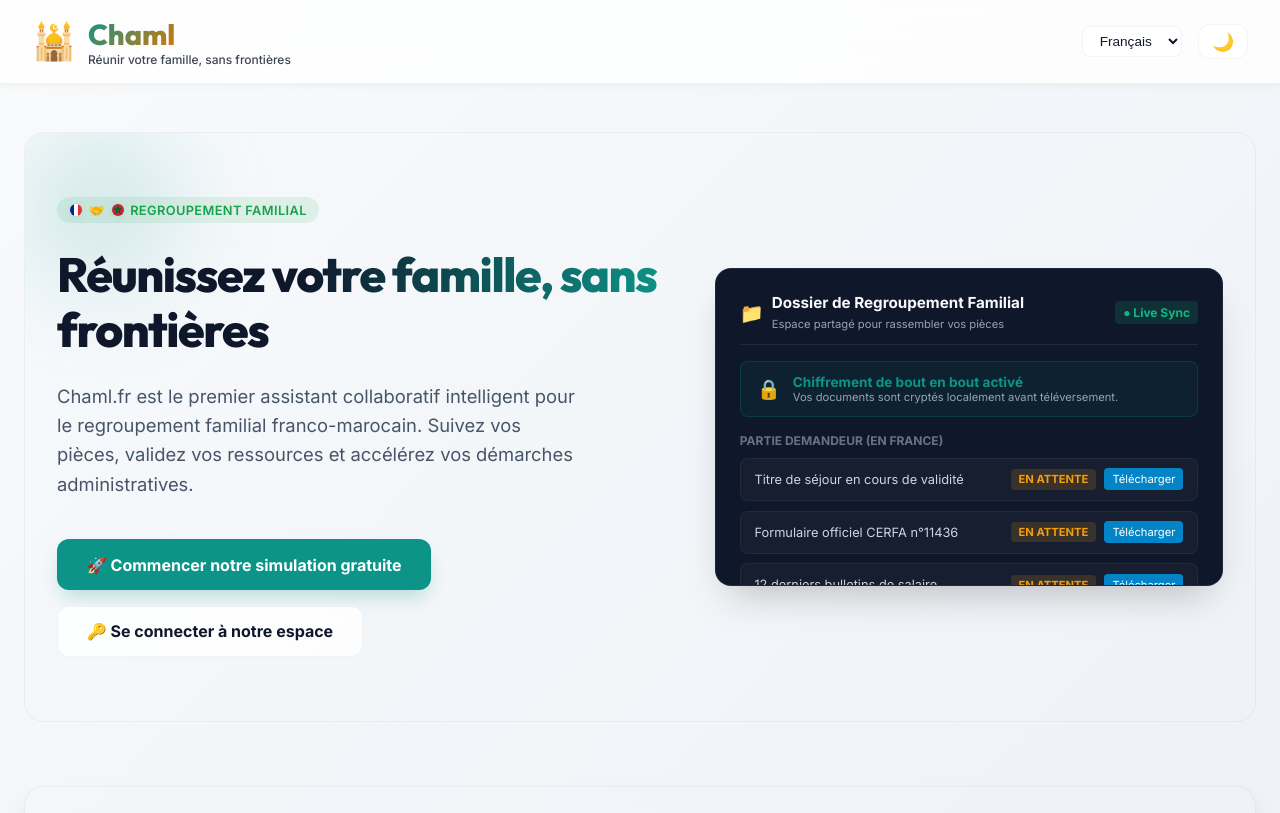
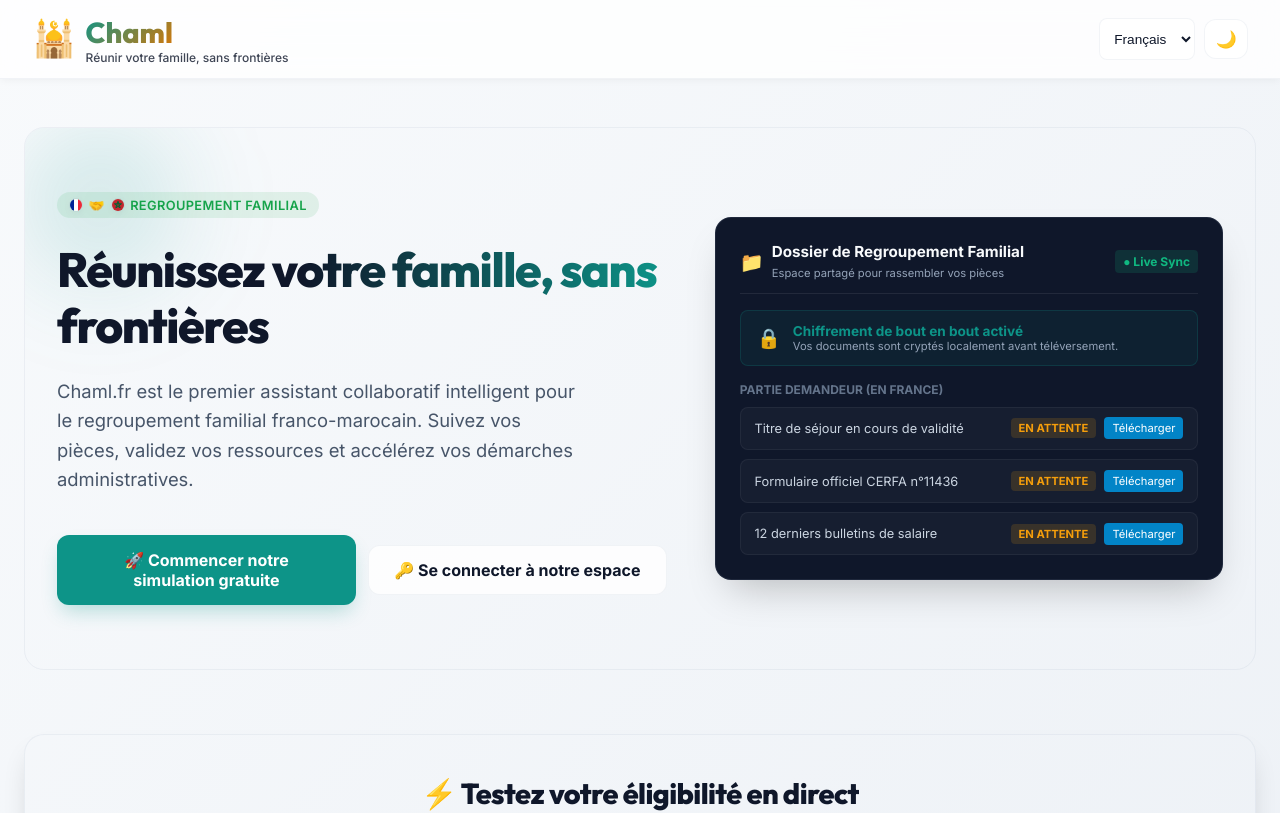
Before and after one commit to ridaounana/chaml.fr, a React (Vite) app: page / in a window 1280 px wide. Shown: the top 813 px of the page. Built offline with nearby package versions, Linux system fonts and the light colour scheme; no server answers.

Commit message:
feat: complete mobile-first responsive design and UX overhaul across navbar, forms, landing hero, cards, and tables

```diff
--- a/src/components/Navbar.jsx
+++ b/src/components/Navbar.jsx
@@ -32,7 +32,7 @@ export default function Navbar({
         </span>
         <div>
           <span className="brand-name">{config.appName || "Chaml"}</span>
-          <p style={{ fontSize: "0.75rem", opacity: 0.8, fontWeight: 500, margin: 0 }}>
+          <p className="brand-tagline">
             {getTranslation(lang, "brand_tagline")}
           </p>
         </div>
@@ -44,7 +44,7 @@ export default function Navbar({
           className="select-dropdown"
           value={lang}
           onChange={handleLangChange}
-          style={{ padding: "0.4rem 0.8rem", fontSize: "0.85rem" }}
+          style={{ padding: "0.35rem 0.65rem", fontSize: "0.85rem" }}
         >
           <option value="fr">Français</option>
           <option value="ar">العربية</option>
@@ -55,7 +55,7 @@ export default function Navbar({
         <button
           className="btn btn-secondary"
           onClick={toggleTheme}
-          style={{ padding: "0.4rem 0.8rem", fontSize: "1.1rem" }}
+          style={{ padding: "0.35rem 0.65rem", fontSize: "1.05rem", minHeight: "40px" }}
           title="Toggle Light/Dark Theme"
         >
           {theme === "light" ? "🌙" : "☀️"}
@@ -63,11 +63,11 @@ export default function Navbar({
 
         {/* Logged in Info */}
         {user && (
-          <div style={{ display: "flex", alignItems: "center", gap: "0.75rem" }}>
-            <span style={{ fontSize: "0.9rem", fontWeight: 600 }}>
+          <div style={{ display: "flex", alignItems: "center", gap: "0.5rem", flexWrap: "wrap" }}>
+            <span style={{ fontSize: "0.85rem", fontWeight: 600 }}>
               👤 {user.firstName} ({role === "admin" ? getTranslation(lang, "nav_admin") : role === "demandeur" ? "France" : "Maroc"})
             </span>
-            <button className="btn btn-danger" onClick={onLogout} style={{ padding: "0.4rem 0.8rem", fontSize: "0.85rem" }}>
+            <button className="btn btn-danger" onClick={onLogout} style={{ padding: "0.35rem 0.65rem", fontSize: "0.8rem", minHeight: "36px" }}>
               {getTranslation(lang, "nav_logout")}
             </button>
           </div>
--- a/src/index.css
+++ b/src/index.css
@@ -94,7 +94,24 @@ h1, h2, h3, h4, h5, h6 {
 .app-container {
   max-width: 1400px;
   margin: 0 auto;
-  padding: 2rem 1.5rem;
+  padding: clamp(1rem, 3vw, 2rem) clamp(0.75rem, 3vw, 1.5rem);
+  width: 100%;
+}
+
+/* Fluid Responsive Typography */
+h1 {
+  font-size: clamp(1.75rem, 5vw, 3rem);
+  line-height: 1.15;
+}
+
+h2 {
+  font-size: clamp(1.3rem, 4vw, 2.2rem);
+  line-height: 1.25;
+}
+
+h3 {
+  font-size: clamp(1.1rem, 3vw, 1.5rem);
+  line-height: 1.3;
 }
 
 /* Navbar */
@@ -102,7 +119,7 @@ h1, h2, h3, h4, h5, h6 {
   display: flex;
   justify-content: space-between;
   align-items: center;
-  padding: 1rem 2rem;
+  padding: 0.85rem clamp(0.85rem, 3vw, 2rem);
   background: var(--bg-card);
   backdrop-filter: blur(var(--backdrop-blur));
   -webkit-backdrop-filter: blur(var(--backdrop-blur));
@@ -111,21 +128,24 @@ h1, h2, h3, h4, h5, h6 {
   position: sticky;
   top: 0;
   z-index: 100;
+  gap: 1rem;
+  flex-wrap: wrap;
 }
 
 .brand-section {
   display: flex;
   align-items: center;
-  gap: 0.75rem;
+  gap: 0.6rem;
 }
 
 .brand-logo {
-  font-size: 2.2rem;
+  font-size: clamp(1.8rem, 4vw, 2.2rem);
   animation: pulse 3s infinite ease-in-out;
+  line-height: 1;
 }
 
 .brand-name {
-  font-size: 1.8rem;
+  font-size: clamp(1.4rem, 4vw, 1.8rem);
   font-weight: 800;
   background: linear-gradient(135deg, var(--primary) 0%, var(--accent) 100%);
   -webkit-background-clip: text;
@@ -133,10 +153,27 @@ h1, h2, h3, h4, h5, h6 {
   font-family: var(--font-display);
 }
 
+.brand-tagline {
+  font-size: 0.75rem;
+  opacity: 0.8;
+  font-weight: 500;
+  margin: 0;
+}
+
+@media (max-width: 640px) {
+  .brand-tagline {
+    display: none;
+  }
+  .navbar {
+    padding: 0.75rem 0.85rem;
+  }
+}
+
 .nav-controls {
   display: flex;
   align-items: center;
-  gap: 1rem;
+  gap: 0.6rem;
+  flex-wrap: wrap;
 }
 
 /* Buttons & Inputs */
@@ -153,6 +190,10 @@ h1, h2, h3, h4, h5, h6 {
   transition: var(--transition-smooth);
   border: 1px solid transparent;
   font-family: inherit;
+  min-height: 42px;
+  text-align: center;
+  white-space: normal;
+  word-break: break-word;
 }
 
 .btn-primary {
@@ -204,6 +245,7 @@ h1, h2, h3, h4, h5, h6 {
   font-size: 0.95rem;
   font-family: inherit;
   transition: var(--transition-smooth);
+  min-height: 44px;
 }
 .input-field:focus {
   outline: none;
@@ -221,6 +263,7 @@ h1, h2, h3, h4, h5, h6 {
   font-weight: 500;
   cursor: pointer;
   outline: none;
+  min-height: 42px;
 }
 
 /* Glass Card */
@@ -230,14 +273,50 @@ h1, h2, h3, h4, h5, h6 {
   -webkit-backdrop-filter: blur(var(--backdrop-blur));
   border: 1px solid var(--border-card);
   border-radius: 1.25rem;
-  padding: 2rem;
+  padding: clamp(1.25rem, 4vw, 2rem);
   box-shadow: var(--shadow-md);
   transition: var(--transition-smooth);
+  width: 100%;
 }
 
 .glass-card:hover {
   background: var(--bg-card-hover);
   box-shadow: var(--shadow-lg);
+}
+
+/* Responsive Form Helper Classes */
+.form-row-2col {
+  display: grid;
+  grid-template-columns: 1fr 1fr;
+  gap: 0.75rem;
+}
+
+.form-row-3col {
+  display: grid;
+  grid-template-columns: 1fr 1fr 1fr;
+  gap: 0.55rem;
+}
+
+.form-action-group {
+  display: flex;
+  gap: 0.75rem;
+  margin-top: 1rem;
+  align-items: center;
+}
+
+@media (max-width: 576px) {
+  .form-row-2col,
+  .form-row-3col {
+    grid-template-columns: 1fr;
+    gap: 0.75rem;
+  }
+  .form-action-group {
+    flex-direction: column;
+    width: 100%;
+  }
+  .form-action-group .btn {
+    width: 100%;
+  }
 }
 
 /* Dashboard Layout */
@@ -688,15 +767,24 @@ h1, h2, h3, h4, h5, h6 {
   animation: fadeIn 0.4s ease-out forwards;
 }
 
-/* Table layout styling for Admin list */
+/* Responsive Table Container */
+.admin-table-wrapper {
+  width: 100%;
+  overflow-x: auto;
+  -webkit-overflow-scrolling: touch;
+  margin-top: 1rem;
+  border-radius: 0.75rem;
+  border: 1px solid var(--border-card);
+}
+
 .admin-table {
   width: 100%;
   border-collapse: collapse;
-  margin-top: 1rem;
+  min-width: 600px;
 }
 
 .admin-table th, .admin-table td {
-  padding: 1rem;
+  padding: 0.85rem 1rem;
   text-align: left;
   border-bottom: 1px solid var(--border-card);
 }
@@ -745,6 +833,7 @@ h1, h2, h3, h4, h5, h6 {
   gap: 2rem;
 }
 
+/* Comprehensive Responsive Breakpoints */
 @media (max-width: 1024px) {
   .landing-hero-grid {
     grid-template-columns: 1fr;
@@ -770,4 +859,47 @@ h1, h2, h3, h4, h5, h6 {
     grid-template-columns: 1fr;
     gap: 1.5rem;
   }
+  .landing-hero-grid {
+    padding: 2rem 1.25rem;
+    gap: 1.75rem;
+  }
 }
+
+@media (max-width: 640px) {
+  .doc-row {
+    flex-direction: column;
+    align-items: flex-start;
+    gap: 0.75rem;
+    padding: 1rem;
+  }
+  .doc-row > div:last-child {
+    width: 100%;
+    display: flex;
+    justify-content: space-between;
+    align-items: center;
+    flex-wrap: wrap;
+    gap: 0.5rem;
+  }
+  .appeal-dialog {
+    padding: 1.25rem;
+    border-radius: 1rem;
+  }
+  .tabs-header {
+    flex-wrap: wrap;
+    gap: 0.5rem;
+  }
+  .tab-btn {
+    font-size: 0.95rem;
+    padding: 0.4rem 0.75rem;
+  }
+}
+
+@media (max-width: 480px) {
+  .app-container {
+    padding: 0.75rem 0.5rem;
+  }
+  .btn {
+    font-size: 0.9rem;
+    padding: 0.6rem 1rem;
+  }
+}
--- a/src/pages/Admin.jsx
+++ b/src/pages/Admin.jsx
@@ -502,6 +502,7 @@ export default function Admin({ lang, config, onConfigUpdated }) {
                 </form>
               )}
 
+              <div className="admin-table-wrapper">
                 <table className="admin-table">
                   <thead>
                     <tr>
@@ -566,6 +567,7 @@ export default function Admin({ lang, config, onConfigUpdated }) {
                     ))}
                   </tbody>
                 </table>
+              </div>
 
               {selectedCouple && (
                 <div style={{
--- a/src/pages/Landing.jsx
+++ b/src/pages/Landing.jsx
@@ -381,7 +381,6 @@ export default function Landing({ lang, onNavigate }) {
             </span>
           </div>
           <h1 style={{
-            fontSize: "3rem",
             fontWeight: 850,
             lineHeight: "1.15",
             letterSpacing: "-0.03em",
@@ -392,22 +391,22 @@ export default function Landing({ lang, onNavigate }) {
             {text.hero_title}
           </h1>
           <p style={{
-            fontSize: "1.15rem",
+            fontSize: "clamp(0.95rem, 2vw, 1.15rem)",
             lineHeight: "1.6",
             color: "var(--text-muted)",
             maxWidth: "520px"
           }}>
             {text.hero_desc}
           </p>
-          <div style={{ display: "flex", gap: "1rem", flexWrap: "wrap", marginTop: "1rem" }}>
+          <div className="form-action-group" style={{ marginTop: "1rem" }}>
             <button
               className="btn btn-primary"
               onClick={() => onNavigate("register")}
               style={{
-                padding: "0.9rem 1.8rem",
+                padding: "0.9rem 1.5rem",
                 fontSize: "1rem",
                 fontWeight: "bold",
-                minWidth: "220px",
+                flex: "1 1 200px",
                 justifyContent: "center",
                 boxShadow: "0 10px 20px -5px rgba(var(--primary-rgb), 0.3)"
               }}
@@ -418,10 +417,10 @@ export default function Landing({ lang, onNavigate }) {
               className="btn btn-secondary"
               onClick={() => onNavigate("login")}
               style={{
-                padding: "0.9rem 1.8rem",
+                padding: "0.9rem 1.5rem",
                 fontSize: "1rem",
                 fontWeight: "bold",
-                minWidth: "220px",
+                flex: "1 1 200px",
                 justifyContent: "center"
               }}
             >
@@ -437,9 +436,8 @@ export default function Landing({ lang, onNavigate }) {
           overflow: "hidden",
           border: "1px solid var(--border-card)",
           boxShadow: "0 20px 40px -15px rgba(0, 0, 0, 0.25)",
-          aspectRatio: "16/10",
           background: "#0f172a",
-          padding: "1.5rem",
+          padding: "clamp(1rem, 3vw, 1.5rem)",
           color: "#f8fafc",
           display: "flex",
           flexDirection: "column",
--- a/src/pages/Login.jsx
+++ b/src/pages/Login.jsx
@@ -479,7 +479,7 @@ export default function Login({
                   <input className="input-field" type="password" value={frPassword} onChange={e => setFrPassword(e.target.value)} required />
                 </div>
               )}
-              <div style={{ display: "grid", gridTemplateColumns: "1fr 1fr", gap: "0.75rem" }}>
+              <div className="form-row-2col">
                 <div className="form-group">
                   <label className="form-label">Prénom*</label>
                   <input className="input-field" type="text" value={frFirstName} onChange={e => setFrFirstName(e.target.value)} required />
@@ -544,7 +544,7 @@ export default function Login({
                 <label className="form-label">Téléphone</label>
                 <input className="input-field" type="text" placeholder="+33 6..." value={frPhone} onChange={e => setFrPhone(e.target.value)} />
               </div>
-              <div style={{ display: "grid", gridTemplateColumns: "1fr 1fr 1fr", gap: "0.5rem" }}>
+              <div className="form-row-3col">
                 <div className="form-group">
                   <label className="form-label">Ville</label>
                   <input className="input-field" type="text" placeholder="Paris" value={frCity} onChange={e => setFrCity(e.target.value)} />
@@ -568,8 +568,8 @@ export default function Login({
               </div>
             </div>
 
-            <div style={{ display: "flex", gap: "1rem", marginTop: "1rem" }}>
-              <button type="submit" className="btn btn-primary" style={{ padding: "0.8rem 1.5rem" }}>
+            <div className="form-action-group">
+              <button type="submit" className="btn btn-primary" style={{ padding: "0.8rem 1.5rem", flex: 1 }}>
                 ✓ S'inscrire & envoyer le lien email
               </button>
               <button type="button" className="btn btn-secondary" onClick={() => { setView("login"); setError(""); }}>
```
Lines whose indentation alone changed are shown as unchanged.
